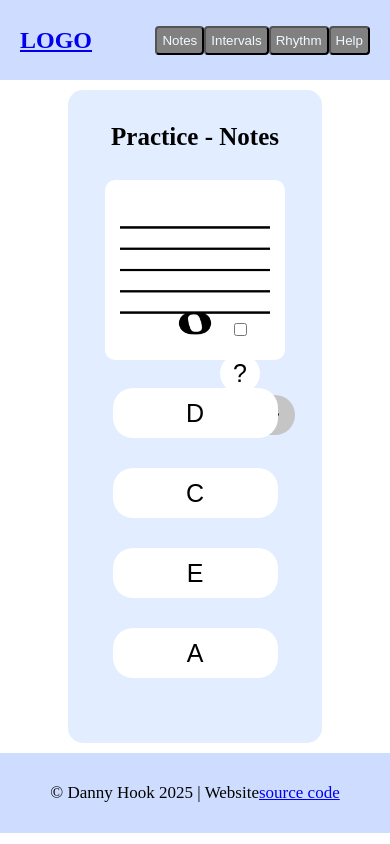
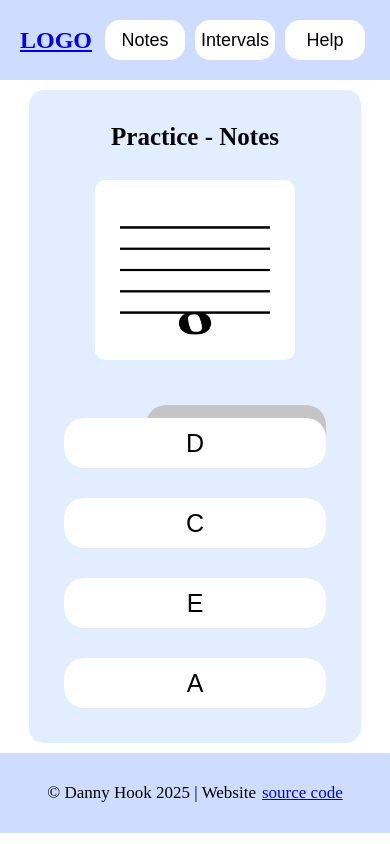
Before and after one commit to MostLikelyNotHuman/unit-1-final, a React (Vite) app in the folder final-project/: page /practice-notes in a window 390 px wide. Built offline with nearby package versions, Linux system fonts and the light colour scheme; a web font is replaced by a local one.

Commit message:
small changes, fixing styling

```diff
--- a/final-project/src/App.css
+++ b/final-project/src/App.css
@@ -36,7 +36,7 @@ button {
     position: absolute;
     top: 90px;
     height: 140px;
-    width: 140px;
+    width: 160px;
     border-radius: 10px;
 }
 
@@ -71,15 +71,6 @@ button {
     left: 43%;
 }
 
-#question-switches {
-    height: 50px;
-    display: flex;
-    flex-direction: column;
-    position: absolute;
-    top: 140px;
-    left: 100px;
-}
-
 #question-answers {
     display: flex;
     flex: 1 10;
@@ -89,12 +80,11 @@ button {
     position: absolute;
     width: 50vw;
     bottom: 50px;
-
 }
 
 #quizBox button {
     flex: 1 0 40%;
-    height: 50px;
+    height: 70px;
     width: 100px;
     margin: 15px;
     background-color: white;
@@ -103,18 +93,24 @@ button {
     border-radius: 20px;
     border-color: white;
     border-width: 0px;
+    min-width: 180px;
 }
 
-#quizBox #next-button button {
+#next-div {
     display: flex;
     position: absolute;
-    top: 290px;
-    right: 12px;
-    width: 150px;
-    height: 40px;
+    top: 380px;
+    width: 50vw;
+    height: 80px;
     font-size: 16px;
-    justify-content: center;
-    align-items: center;
+    justify-content: right;
+    align-items: right;
+}
+
+#quizBox #next-div button {
+    height: 50px;
+    font-size: 20px;
+    max-width: 100px;
 }
 
 #quizBox button:hover {
@@ -134,6 +130,45 @@ button {
     background-color: rgb(183, 107, 107);
 }
 
-#next-button #next-button-disabled {
+#next-div #next-button-disabled {
     background-color: rgb(197, 197, 197);
 }
+
+@media (max-width: 1250px) {
+    #quizBox {
+        width: 75vw;
+    }
+
+    #question-answers {
+        width: 60vw;
+
+    }
+
+    #next-div {
+        width: 60vw;
+    }
+
+}
+
+@media (max-width: 750px) {
+    #quizBox {
+        width: 85vw;
+        min-width: 300px;
+    }
+
+    #question-answers {
+        width: 75vw;
+        bottom: 20px;
+    }
+
+    #question-answers button {
+        flex: 1 0 40%;
+        height: 50px;
+        min-width: 260px;
+    }
+
+    #next-div {
+        width: 75vw;
+        top: 300px;
+    }
+}
--- a/final-project/src/App.jsx
+++ b/final-project/src/App.jsx
@@ -4,7 +4,6 @@ import HelpPage from './components/HelpPage';
 import HomePage from './components/HomePage';
 import IntervalPractice from './components/IntervalPractice';
 import NotePractice from './components/NotePractice';
-import RhythmPractice from './components/RhythmPractice';
 import Header from './components/pieces/Header';
 import Footer from './components/pieces/Footer';
 
@@ -17,7 +16,6 @@ function App() {
         <Route path="/" element={<HomePage />} />
         <Route path="/practice-notes" element={<NotePractice />} />
         <Route path="/practice-intervals" element={<IntervalPractice />} />
-        <Route path="/practice-rhythm" element={<RhythmPractice />} />
         <Route path="/help" element={<HelpPage />} />
       </Routes>
       <Footer />
--- a/final-project/src/components/IntervalPractice.jsx
+++ b/final-project/src/components/IntervalPractice.jsx
@@ -1,4 +1,4 @@
-import QuizBox from "./pieces/QuizBox";
+import QuizBox from "./pieces/QuizBoxNotes";
 import { intervals } from "../assets/intervals";
 import { notes } from "../assets/notes";
 import { useEffect, useRef, useState } from "react";
@@ -46,6 +46,7 @@ const IntervalPractice = () => {
                 // console.log(images);
 
         let editedIntervals = [...intervals];
+        editedIntervals.splice(0, 1);
         for (let i = 0; i < editedIntervals.length; i++) {
             // console.log(editedIntervals[i]);
             if (editedIntervals[i].size === correctValue) {
--- a/final-project/src/components/NotePractice.jsx
+++ b/final-project/src/components/NotePractice.jsx
@@ -1,4 +1,4 @@
-import QuizBox from "./pieces/QuizBox";
+import QuizBox from "./pieces/QuizBoxNotes";
 import { notes } from "../assets/notes";
 import { useEffect, useState, useRef } from "react";
 
--- a/final-project/src/components/RhythmPractice.jsx
+++ /dev/null
@@ -1,20 +0,0 @@
-import Footer from "./pieces/Footer";
-import Header from "./pieces/Header";
-import QuizBox from "./pieces/QuizBox";
-
-const RhythmPractice = () => {
-    return(
-        <>
-            <QuizBox
-                questionText={'Practice - Rhythm'}
-                questionContent={'*place image*'}
-                answer1={'answer 1'}
-                answer2={'answer 2'}
-                answer3={'answer 3'}
-                answer4={'answer 4'}
-            ></QuizBox>
-        </>
-    );
-};
-
-export default RhythmPractice;
--- a/final-project/src/components/pieces/Footer.css
+++ b/final-project/src/components/pieces/Footer.css
@@ -1,5 +1,6 @@
 footer {
     display: flex;
+    gap: 6px;
     background-color: rgb(206, 221, 255);
     justify-content: center;
     align-items: center;
--- a/final-project/src/components/pieces/Header.css
+++ b/final-project/src/components/pieces/Header.css
@@ -20,3 +20,16 @@ header {
     align-items: center;
     margin-right: 20px;
 }
+
+#header-nav-links button {
+    flex: 1 0 40%;
+    height: 40px;
+    width: 80px;
+    margin: 5px;
+    background-color: white;
+    color: black;
+    font-size: 18px;
+    border-radius: 15px;
+    border-color: white;
+    border-width: 0px;
+}
--- a/final-project/src/components/pieces/Header.jsx
+++ b/final-project/src/components/pieces/Header.jsx
@@ -14,9 +14,6 @@ const Header = () => {
                 <Link to={'/practice-intervals'}>
                     <Button text={'Intervals'}/>
                 </Link>
-                <Link to={'/practice-rhythm'}>
-                    <Button text={'Rhythm'}/>
-                </Link>
                 <Link to={"/help"}>
                     <Button text={'Help'}/>
                 </Link>
--- a/final-project/src/components/pieces/QuizBoxIntervals.jsx
+++ b/final-project/src/components/pieces/QuizBoxIntervals.jsx
@@ -1,7 +1,5 @@
 import { useEffect, useState } from "react";
 import Button from "./Button";
-import HelpButton from "./HelpButton";
-import ToggleSwitch from "./ToggleSwitch";
 
 const QuizBoxIntervals = ({ questionText, questionImage, answers, correctAnswer, selected, onSelect, nextClick }) => {
 
@@ -31,12 +29,12 @@ const QuizBoxIntervals = ({ questionText, questionImage, answers, correctAnswer,
                     )
                 })}
 
-                <div id="question-switches">
+                {/* <div id="question-switches">
                     <ToggleSwitch />
                     <HelpButton />
-                </div>
+                </div> */}
             </div>
-            <div id="next-button">
+            <div id="next-div">
                 <Button onClick={() => {
                     nextClick();
                     setAnswerDisabled(false);
--- a/final-project/src/components/pieces/QuizBox.jsx
+++ b/final-project/src/components/pieces/QuizBoxNotes.jsx
@@ -1,9 +1,7 @@
 import { useState } from "react";
 import Button from "./Button";
-import HelpButton from "./HelpButton";
-import ToggleSwitch from "./ToggleSwitch";
 
-const QuizBox = ({ questionText, questionImage, answers, correctAnswer, selected, onSelect, nextClick }) => {
+const QuizBoxNotes = ({ questionText, questionImage, answers, correctAnswer, selected, onSelect, nextClick }) => {
 
     const [ answerDisabled, setAnswerDisabled ] = useState(false);
     const [ nextDisabled, setNextDisabled ] = useState(true);
@@ -14,12 +12,12 @@ const QuizBox = ({ questionText, questionImage, answers, correctAnswer, selected
             <h4>{questionText}</h4>
             <div id="question-content">
                 <img src={questionImage}></img>
-                <div id="question-switches">
+                {/* <div id="question-switches">
                     <ToggleSwitch />
                     <HelpButton />
-                </div>
+                </div> */}
             </div>
-            <div id="next-button">
+            <div id="next-div">
                 <Button onClick={() => {
                     nextClick();
                     setAnswerDisabled(false);
@@ -62,4 +60,4 @@ const QuizBox = ({ questionText, questionImage, answers, correctAnswer, selected
     );
 };
 
-export default QuizBox;
+export default QuizBoxNotes;
```
